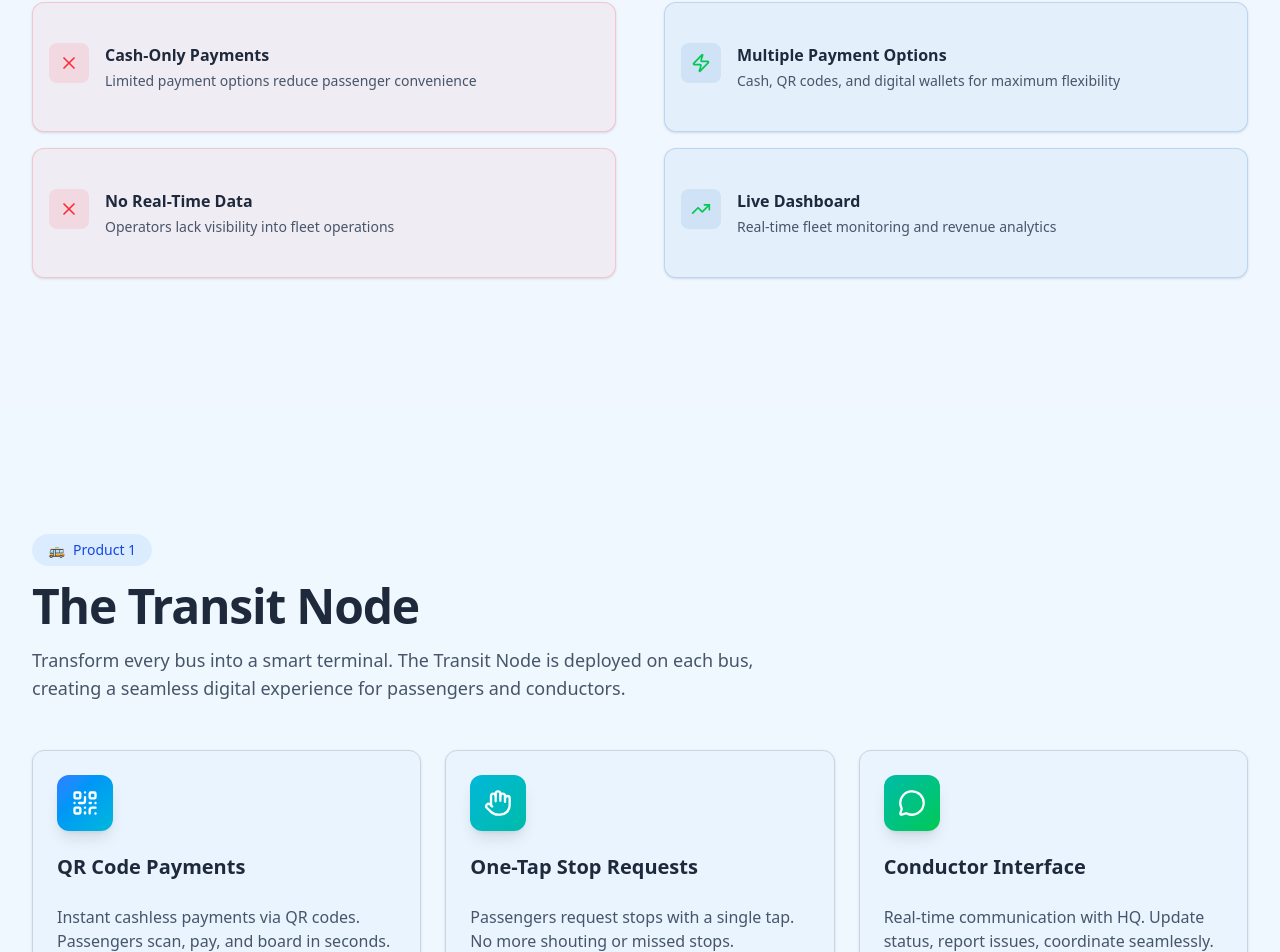
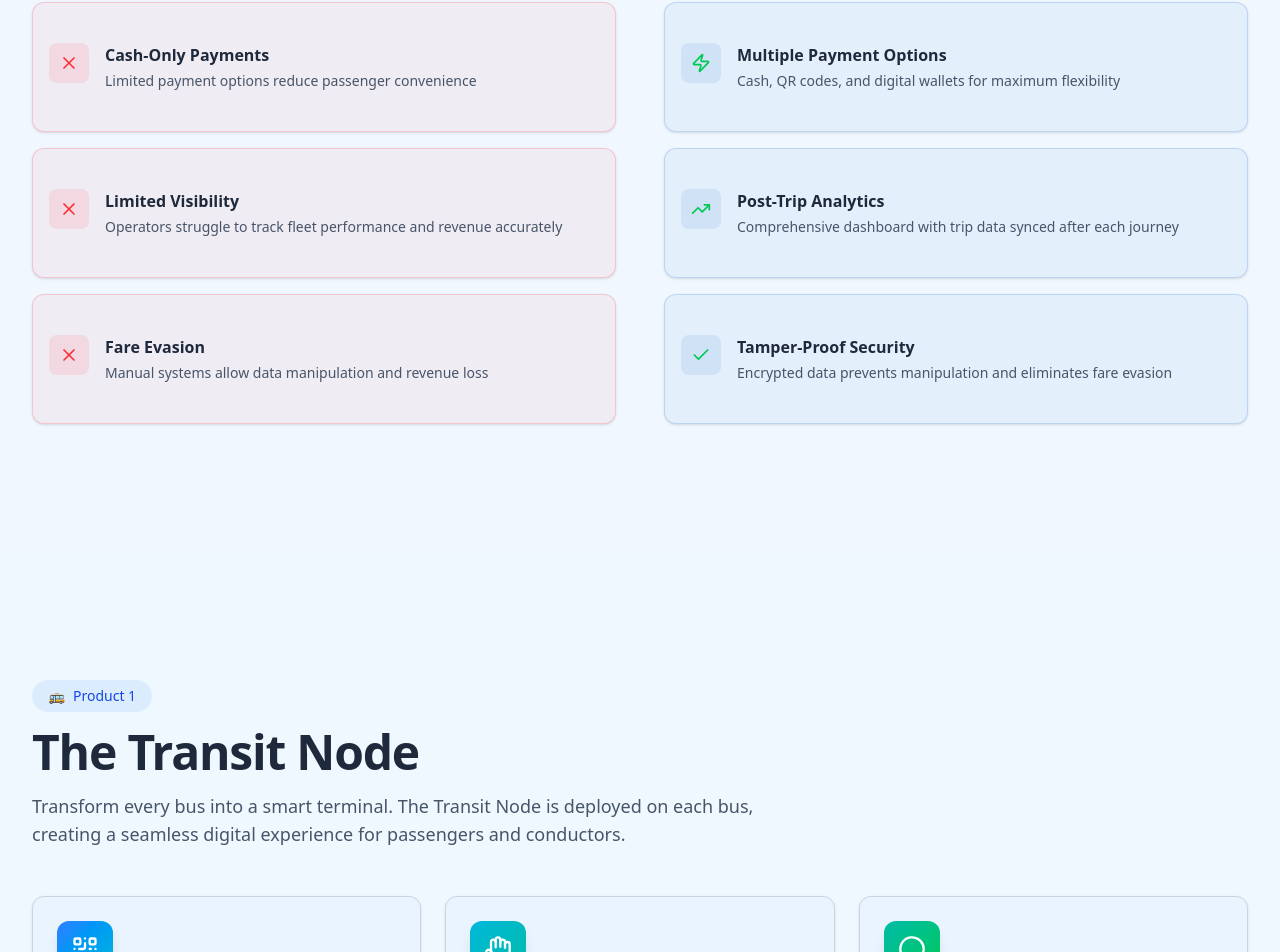
Before and after one commit to gian-gg/TRIP-dashboard, a React (Vite) app: page / in a window 1280 px wide. Shown: the part 1816-2768 px from the top of the page. Built offline with nearby package versions, Linux system fonts and the light colour scheme.

Commit message:
feat(ladning): update project information

```diff
--- a/src/app/landing/components/FeatureDeepDive.tsx
+++ b/src/app/landing/components/FeatureDeepDive.tsx
@@ -5,9 +5,9 @@ import {
   QrCode,
   Hand,
   MessageCircle,
-  MapPin,
+  BarChart3,
+  Shield,
   TrendingUp,
-  Users,
 } from 'lucide-react';
 import { Card, CardContent, CardHeader, CardTitle } from '@/components/ui/card';
 
@@ -31,31 +31,31 @@ export function FeatureDeepDive() {
       icon: MessageCircle,
       title: 'Conductor Interface',
       description:
-        'Real-time communication with HQ. Update status, report issues, coordinate seamlessly.',
+        'Simple interface for conductors to upload trip data. Secure, encrypted submission after each trip.',
       gradient: 'from-teal-500 to-green-500',
     },
   ];
 
   const fleetCommandFeatures = [
     {
-      icon: MapPin,
-      title: 'Real-Time GPS Tracking',
+      icon: Shield,
+      title: 'Data Encryption & Security',
       description:
-        'Monitor every bus in your fleet. See exact locations, routes, and estimated arrival times.',
+        'End-to-end encryption prevents data tampering. Conductors and passengers cannot modify trip data, eliminating fare evasion.',
       gradient: 'from-purple-500 to-pink-500',
     },
     {
-      icon: TrendingUp,
-      title: 'Revenue Analytics',
+      icon: BarChart3,
+      title: 'Post-Trip Analytics',
       description:
-        'Track earnings per route, per bus, per driver. Make data-driven decisions to maximize profit.',
+        'Trip data syncs to the dashboard after each journey. Analyze revenue per route, per bus, and identify trends.',
       gradient: 'from-pink-500 to-rose-500',
     },
     {
-      icon: Users,
-      title: 'Driver Performance',
+      icon: TrendingUp,
+      title: 'Revenue Tracking',
       description:
-        'Monitor driver behavior, punctuality, and passenger ratings. Improve service quality.',
+        'Comprehensive financial reports updated after each trip. Track earnings, payment methods, and passenger categories.',
       gradient: 'from-rose-500 to-orange-500',
     },
   ];
@@ -176,9 +176,9 @@ export function FeatureDeepDive() {
               The Fleet Command
             </h2>
             <p className="text-muted-foreground mx-auto max-w-3xl text-lg lg:mx-0">
-              Your operational command center. Monitor all buses, analyze
-              performance, and make informed decisions in real-time from a
-              single, powerful dashboard.
+              Your operational command center. Analyze performance and make
+              informed decisions with comprehensive trip data collected after
+              each journey.
             </p>
           </div>
 
@@ -224,7 +224,7 @@ export function FeatureDeepDive() {
               <div className="grid items-center gap-8 lg:grid-cols-2">
                 <div className="bg-background/80 flex aspect-video items-center justify-center rounded-xl border backdrop-blur-sm">
                   <div className="text-muted-foreground text-center">
-                    <MapPin className="mx-auto mb-2 h-16 w-16" />
+                    <BarChart3 className="mx-auto mb-2 h-16 w-16" />
                     <p className="text-sm font-medium">Dashboard Preview</p>
                   </div>
                 </div>
@@ -233,19 +233,19 @@ export function FeatureDeepDive() {
                     Complete Operational Visibility
                   </h3>
                   <p className="text-muted-foreground mb-6">
-                    From a single screen, see every bus location, monitor
-                    revenue in real-time, and track driver performance. Make
-                    decisions based on live data, not guesswork.
+                    From a single screen, analyze trip data, monitor revenue
+                    trends, and track fleet performance. Make decisions based on
+                    comprehensive data collected from every journey.
                   </p>
                   <div className="flex flex-wrap gap-2">
                     <div className="bg-background/80 rounded-lg px-3 py-1.5 text-sm font-medium backdrop-blur-sm">
-                      📊 Live Analytics
+                      📊 Trip Analytics
                     </div>
                     <div className="bg-background/80 rounded-lg px-3 py-1.5 text-sm font-medium backdrop-blur-sm">
-                      🗺️ GPS Fleet View
+                      🔒 Encrypted Data
                     </div>
                     <div className="bg-background/80 rounded-lg px-3 py-1.5 text-sm font-medium backdrop-blur-sm">
-                      📈 Revenue Tracking
+                      📈 Revenue Reports
                     </div>
                   </div>
                 </div>
--- a/src/app/landing/components/ProblemSolution.tsx
+++ b/src/app/landing/components/ProblemSolution.tsx
@@ -18,8 +18,15 @@ export function ProblemSolution() {
     },
     {
       icon: X,
-      title: 'No Real-Time Data',
-      description: 'Operators lack visibility into fleet operations',
+      title: 'Limited Visibility',
+      description:
+        'Operators struggle to track fleet performance and revenue accurately',
+      color: 'text-red-500',
+    },
+    {
+      icon: X,
+      title: 'Fare Evasion',
+      description: 'Manual systems allow data manipulation and revenue loss',
       color: 'text-red-500',
     },
   ];
@@ -40,8 +47,16 @@ export function ProblemSolution() {
     },
     {
       icon: TrendingUp,
-      title: 'Live Dashboard',
-      description: 'Real-time fleet monitoring and revenue analytics',
+      title: 'Post-Trip Analytics',
+      description:
+        'Comprehensive dashboard with trip data synced after each journey',
+      color: 'text-green-500',
+    },
+    {
+      icon: Check,
+      title: 'Tamper-Proof Security',
+      description:
+        'Encrypted data prevents manipulation and eliminates fare evasion',
       color: 'text-green-500',
     },
   ];
```
